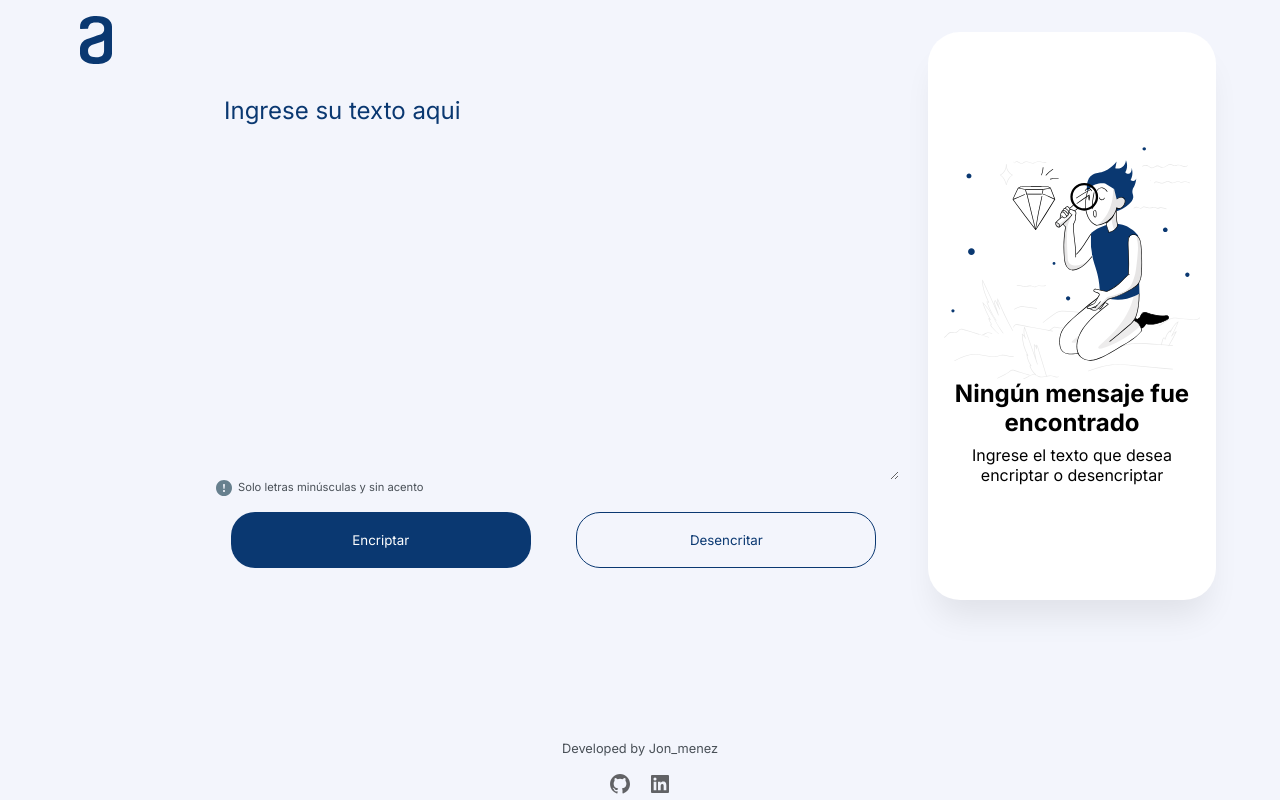
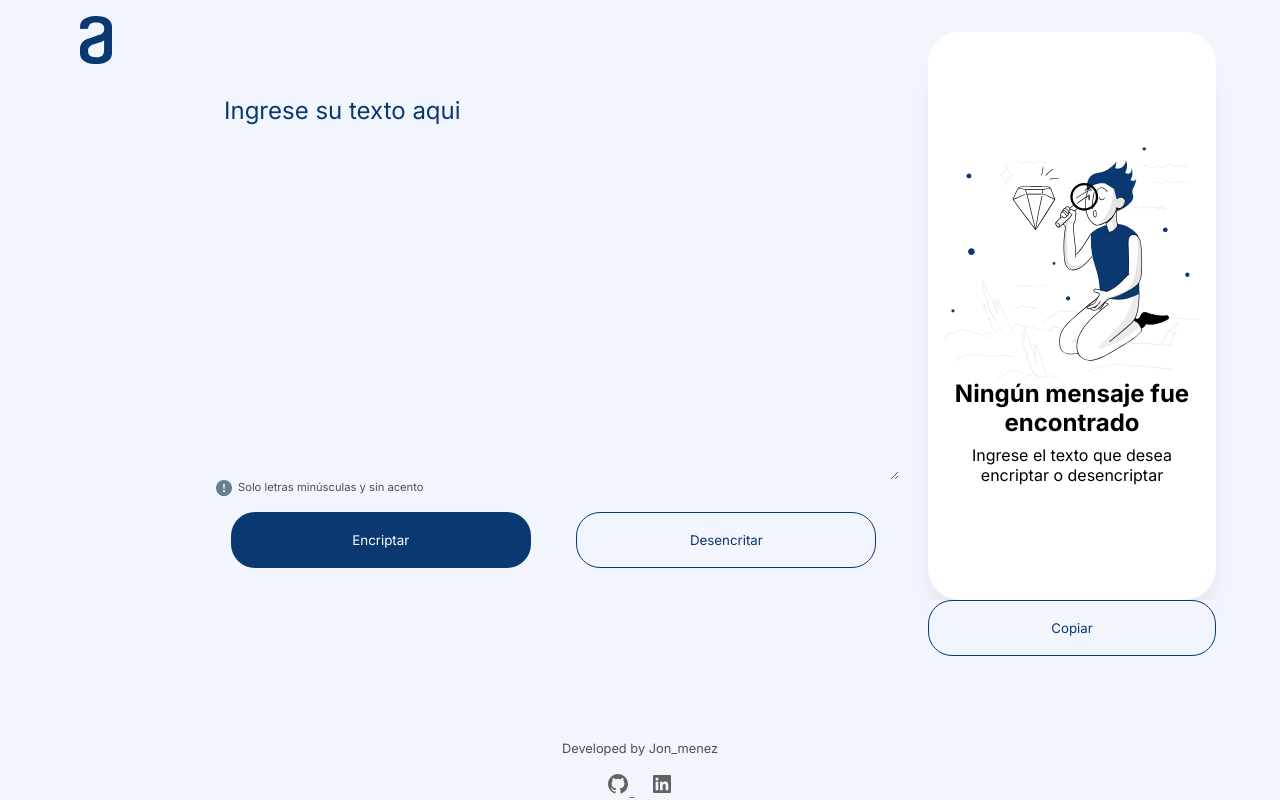
Before and after one commit to JonMenez/Alura-chanllange-01, a plain HTML site: page index.html in a window 1280 px wide. Drawn offline with Linux system fonts and the light colour scheme; files whose address does not match are found by name.

Commit message:
[UPDATE] format HTML & change language to spanish

```diff
--- a/index.html
+++ b/index.html
@@ -1,5 +1,5 @@
 <!DOCTYPE html>
-<html lang="en">
+<html lang="es">
 
 <head>
     <meta charset="UTF-8">
@@ -38,14 +38,22 @@
                 <h2 class="no-result-title">Ningún mensaje fue encontrado</h2>
                 <p class="no-result-body">Ingrese el texto que desea encriptar o desencriptar</p>
             </div>
+            <div class="resolve">
+                <p class="resolve-text"></p>
+                <button class="resolve-button button decrypt">Copiar</button>
+            </div>
         </aside>
         <footer class="footer">
             <p class="copywrite">Developed by Jon_menez</p>
-            <a class="social"><img src="./assets/images/github.svg" alt="" srcset=""></a><a class="social"><img
-                    src="./assets/images/linkedin.svg" alt=""></a>
+            <a class="social" href="https://github.com/JonMenez" target="_blank">
+                <img src="./assets/images/github.svg" alt="github logo">
+            </a>
+            <a class="social" href="https://www.linkedin.com/in/joan-g-2485961bb/" target="_blank">
+                <img src="./assets/images/linkedin.svg" alt="linkedin logo">
+            </a>
         </footer>
     </div>
-
+    <script src="./assets/js/index.js"></script>
 </body>
 
 </html>
```
